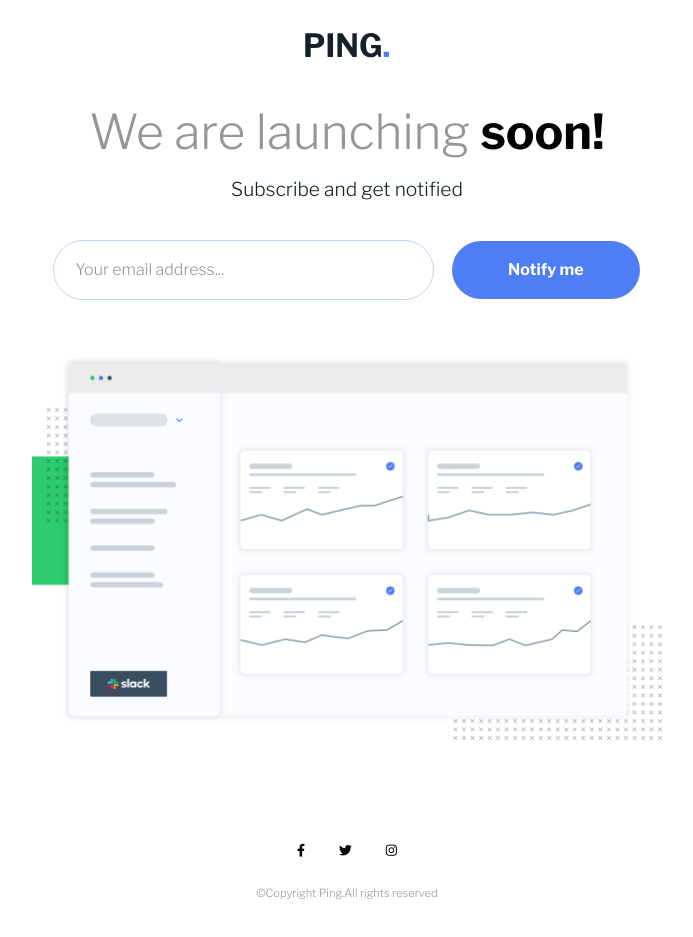
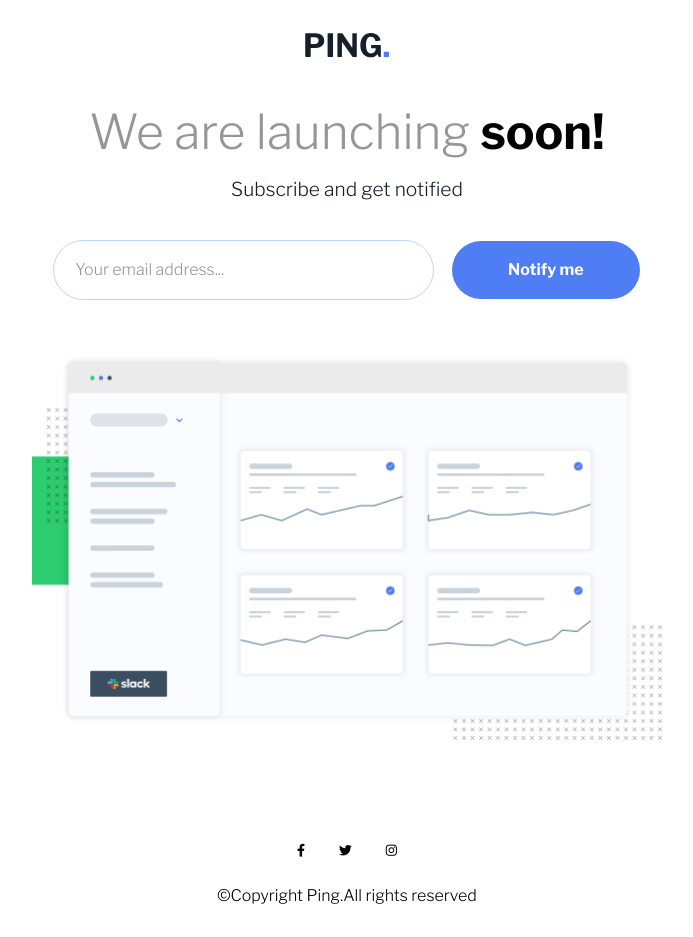
Before and after one commit to iamcerebrocerberus/ping-soon, a website: page index.html in a window 1280 px wide. Shown: the whole page, without its empty margins (293-986 px from the left). Drawn offline with nearby package versions, Linux system fonts and the light colour scheme.

Commit message:
removed p from footer

```diff
--- a/index.html
+++ b/index.html
@@ -32,7 +32,7 @@
             <i class="fab fa-instagram"></i>
         </div>
         <footer>
-            <p>&copy;Copyright Ping.All rights reserved</p>
+            &copy;Copyright Ping.All rights reserved
         </footer>
     </div>
     <script src="./Javascript/App.js"></script>
```
